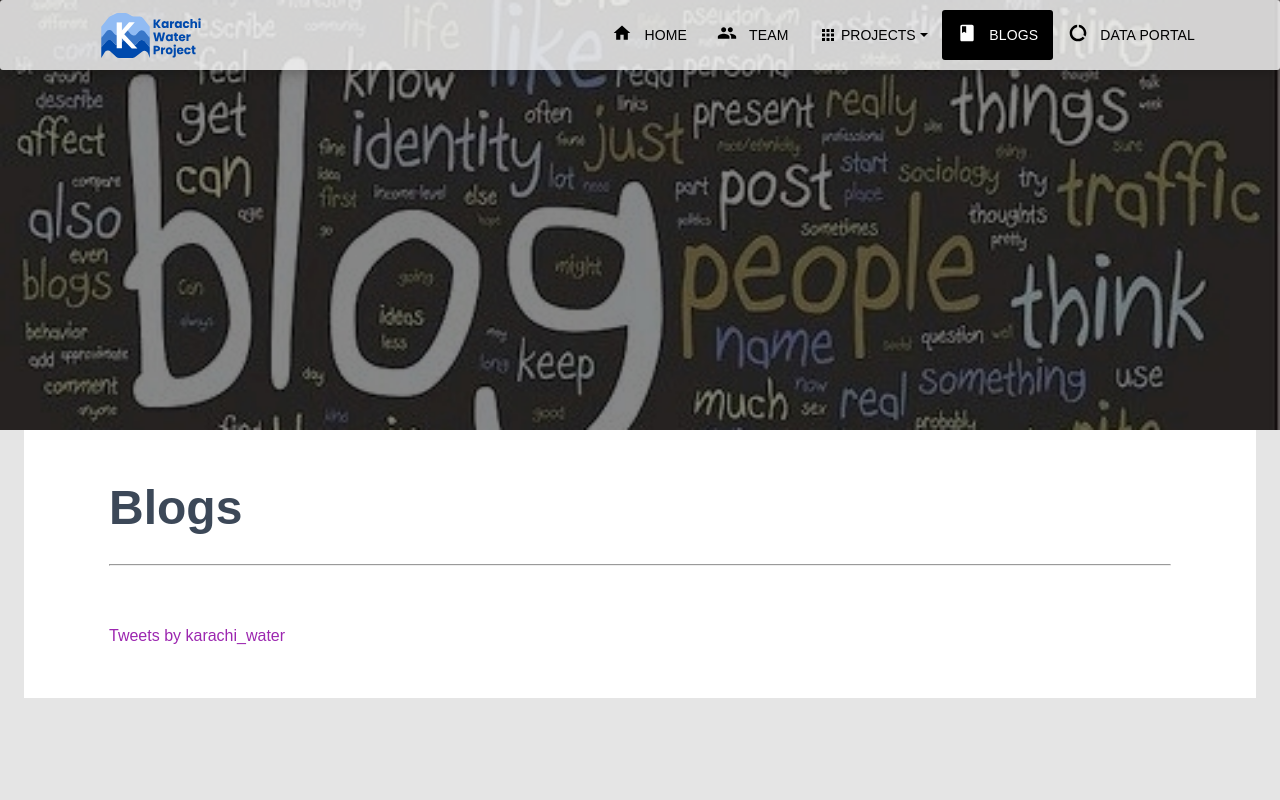
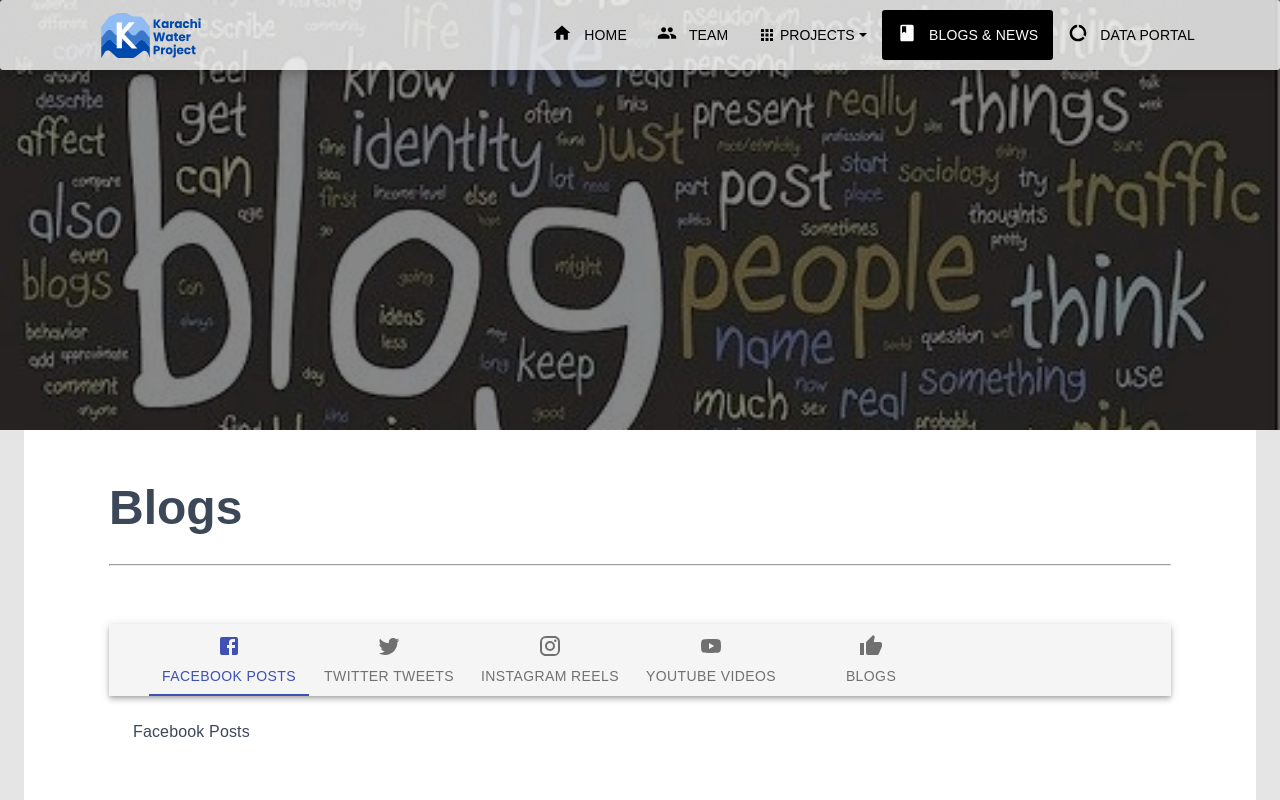
Before and after one commit to karachiwaterproject/kwp-frontend, a React (Create React App) app: page /blogs in a window 1280 px wide. Shown: the top 800 px of the page. Built offline with nearby package versions, Linux system fonts and the light colour scheme; a web font is replaced by a local one; what google-maps-react would draw is missing.

Commit message:
Added tabs in blogs page

```diff
--- a/package.json
+++ b/package.json
@@ -33,6 +33,7 @@
     "react-router-dom": "5.2.0",
     "react-scripts": "4.0.3",
     "react-slick": "0.28.1",
+    "react-twitter-embed": "^4.0.4",
     "redux": "^4.1.2",
     "redux-devtools-extension": "^2.13.9",
     "redux-thunk": "^2.4.1",
--- a/public/index.html
+++ b/public/index.html
@@ -341,13 +341,19 @@
         padding-top: 13%;
       }
     }
+
+    @media screen and (min-width: 1024px) {
+      .twitterContainer {
+        width: 70%;
+        margin: auto;
+      }
+    }
   </style>
 </head>
 
 <body>
   <noscript> You need to enable JavaScript to run this app. </noscript>
   <div id="root"></div>
-  <script async src="https://platform.twitter.com/widgets.js" charset="utf-8"></script>
 </body>
 
 </html>
--- a/src/components/Header/HeaderLinks.js
+++ b/src/components/Header/HeaderLinks.js
@@ -150,7 +150,7 @@ function HeaderLinks({ auth: { isAuthenticated, loading }, logout }) {
         >
           <BookIcon className={classes.socialIcons} />
           <Typography variant="body2" style={{ marginLeft: 10 }}>
-            Blogs
+            Blogs {`&`} News
           </Typography>
         </NavLink>
       </ListItem>
--- a/src/views/Blogs/Blogs.js
+++ b/src/views/Blogs/Blogs.js
@@ -7,6 +7,8 @@ import styles from "assets/jss/material-kit-react/views/homePage.js";
 import { Container, makeStyles, Typography } from "@material-ui/core";
 import classNames from "classnames";
 import GridContainer from "components/Grid/GridContainer";
+import SocialTabs from "./Tabs";
+import Footer from "components/Footer/Footer";
 
 const useStyles = makeStyles(styles);
 
@@ -46,15 +48,11 @@ const Blogs = (props) => {
             <hr style={{ width: "100%" }} />
           </GridContainer>
           <GridContainer className={classes.mainContainer + " main-container2"}>
-            <a
-              class="twitter-timeline"
-              href="https://twitter.com/karachi_water?ref_src=twsrc%5Etfw"
-            >
-              Tweets by karachi_water
-            </a>{" "}
+            <SocialTabs />
           </GridContainer>
         </div>
       </Container>
+      <Footer />
     </div>
   );
 };
--- /dev/null
+++ b/src/views/Blogs/Tabs.js
@@ -0,0 +1,138 @@
+import React from "react";
+import PropTypes from "prop-types";
+import { makeStyles } from "@material-ui/core/styles";
+import AppBar from "@material-ui/core/AppBar";
+import Tabs from "@material-ui/core/Tabs";
+import Tab from "@material-ui/core/Tab";
+import PhoneIcon from "@material-ui/icons/Phone";
+import FavoriteIcon from "@material-ui/icons/Favorite";
+import PersonPinIcon from "@material-ui/icons/PersonPin";
+import HelpIcon from "@material-ui/icons/Help";
+import ShoppingBasket from "@material-ui/icons/ShoppingBasket";
+import ThumbDown from "@material-ui/icons/ThumbDown";
+import ThumbUp from "@material-ui/icons/ThumbUp";
+import Typography from "@material-ui/core/Typography";
+import Box from "@material-ui/core/Box";
+
+import FacebookIcon from "@material-ui/icons/Facebook";
+import TwitterIcon from "@material-ui/icons/Twitter";
+import InstagramIcon from "@material-ui/icons/Instagram";
+import YouTubeIcon from "@material-ui/icons/YouTube";
+
+import { TwitterTimelineEmbed } from "react-twitter-embed";
+
+function TabPanel(props) {
+  const { children, value, index, ...other } = props;
+
+  return (
+    <div
+      role="tabpanel"
+      hidden={value !== index}
+      id={`scrollable-force-tabpanel-${index}`}
+      aria-labelledby={`scrollable-force-tab-${index}`}
+      {...other}
+    >
+      {value === index && (
+        <Box p={3}>
+          <Typography>{children}</Typography>
+        </Box>
+      )}
+    </div>
+  );
+}
+
+TabPanel.propTypes = {
+  children: PropTypes.node,
+  index: PropTypes.any.isRequired,
+  value: PropTypes.any.isRequired,
+};
+
+function a11yProps(index) {
+  return {
+    id: `scrollable-force-tab-${index}`,
+    "aria-controls": `scrollable-force-tabpanel-${index}`,
+  };
+}
+
+const useStyles = makeStyles((theme) => ({
+  root: {
+    flexGrow: 1,
+    width: "100%",
+    backgroundColor: theme.palette.background.paper,
+  },
+}));
+
+export default function SocialTabs() {
+  const classes = useStyles();
+  const [value, setValue] = React.useState(0);
+
+  const handleChange = (event, newValue) => {
+    setValue(newValue);
+  };
+
+  return (
+    <div className={classes.root}>
+      <AppBar position="static" color="default">
+        <Tabs
+          value={value}
+          onChange={handleChange}
+          variant="scrollable"
+          scrollButtons="on"
+          indicatorColor="primary"
+          textColor="primary"
+          aria-label="scrollable force tabs example"
+        >
+          <Tab
+            label="Facebook Posts"
+            icon={<FacebookIcon />}
+            {...a11yProps(0)}
+          />
+          <Tab
+            label="Twitter Tweets"
+            icon={<TwitterIcon />}
+            {...a11yProps(1)}
+          />
+          <Tab
+            label="Instagram Reels"
+            icon={<InstagramIcon />}
+            {...a11yProps(2)}
+          />
+          <Tab
+            label="Youtube Videos"
+            icon={<YouTubeIcon />}
+            {...a11yProps(3)}
+          />
+          <Tab label="Blogs" icon={<ThumbUp />} {...a11yProps(6)} />
+        </Tabs>
+      </AppBar>
+      <TabPanel value={value} index={0}>
+        Facebook Posts
+      </TabPanel>
+      <TabPanel value={value} index={1}>
+        {/* <a
+          class="twitter-timeline"
+          href="https://twitter.com/karachi_water?ref_src=twsrc%5Etfw"
+        >
+          Tweets by karachi_water
+        </a>{" "} */}
+        <div className="twitterContainer">
+          <TwitterTimelineEmbed
+            sourceType="profile"
+            screenName="karachi_water"
+            scrolling="no"
+            options={{ height: 1500 }}
+          />
+        </div>
+      </TabPanel>
+      <TabPanel value={value} index={2}>
+        Instagram
+      </TabPanel>
+      <TabPanel value={value} index={3}>
+        Yotuuvbe videos
+      </TabPanel>
+      <TabPanel value={value} index={4}>
+        Blogs
+      </TabPanel>
+    </div>
+  );
+}
```
Also changed, not shown: 1 other file (tests, documents, lock files or other folders).
